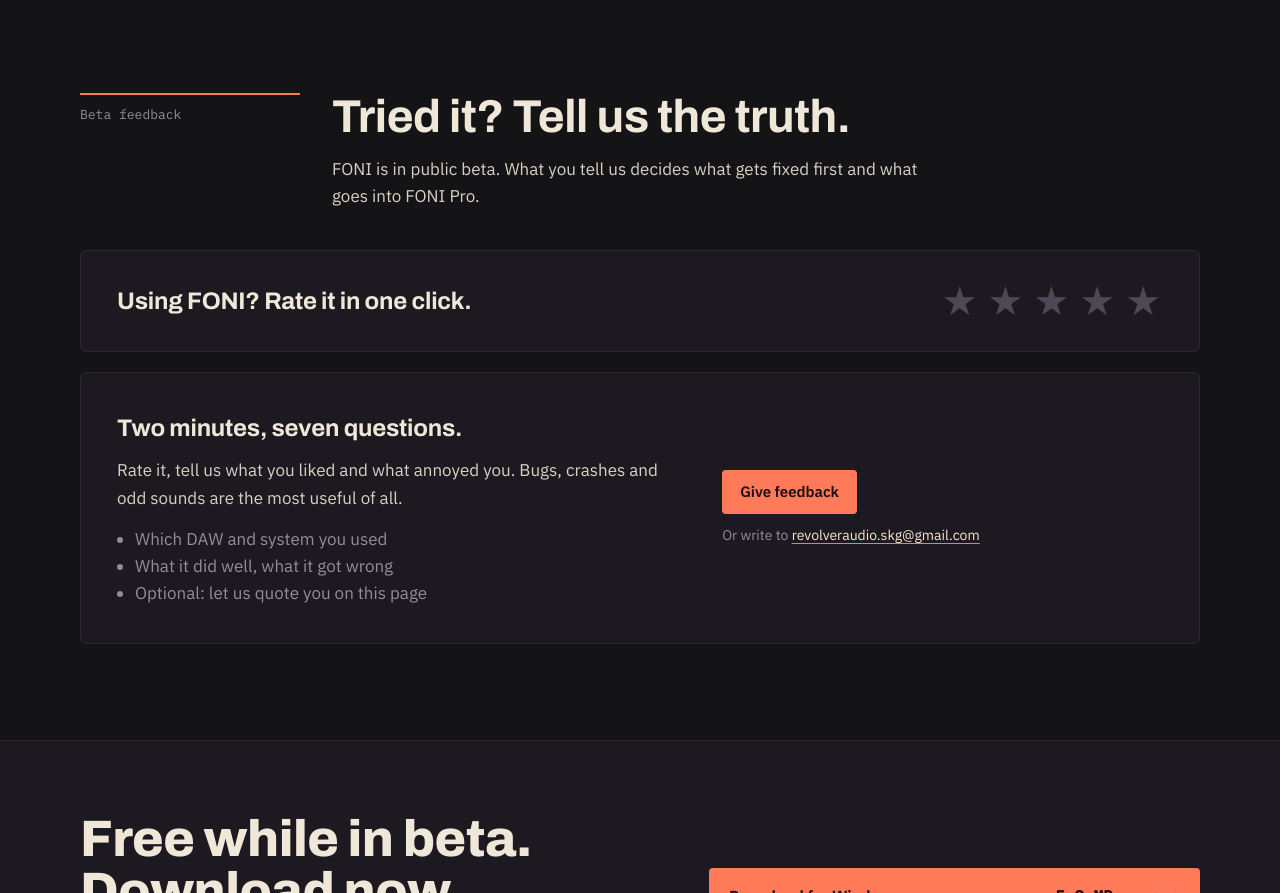
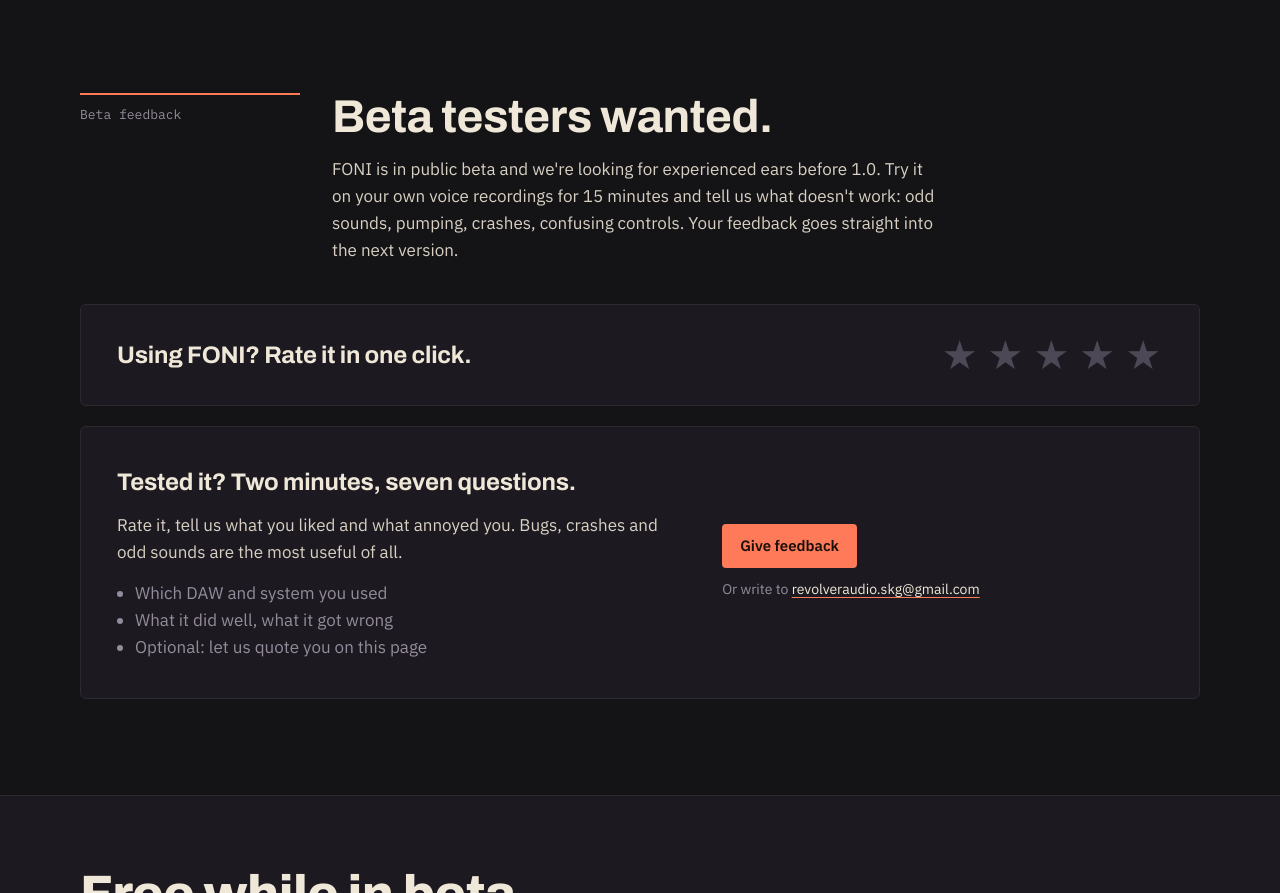
Before and after one commit to revolver-audio/foni-plugin, a plain HTML site: page index.html in a window 1280 px wide. Shown: the part 5591-6484 px from the top of the page. Drawn offline with Linux system fonts and the light colour scheme.

Commit message:
Feedback section: call for beta testers
Co-Authored-By: Claude Opus 5.5 <noreply@anthropic.com>
Claude-Session: https://claude.ai/code/session_01YBXmAiyJ9apAdZFt19UJ4j

```diff
--- a/index.html
+++ b/index.html
@@ -421,8 +421,8 @@ footer .wrap { display: flex; flex-wrap: wrap; gap: 16px 32px; justify-content:
       <div class="sec-head">
         <div class="tick">Beta feedback</div>
         <div>
-          <h2>Tried it? Tell us the truth.</h2>
-          <p>FONI is in public beta. What you tell us decides what gets fixed first and what goes into FONI Pro.</p>
+          <h2>Beta testers wanted.</h2>
+          <p>FONI is in public beta and we're looking for experienced ears before 1.0. Try it on your own voice recordings for 15 minutes and tell us what doesn't work: odd sounds, pumping, crashes, confusing controls. Your feedback goes straight into the next version.</p>
         </div>
       </div>
       <div class="rate" id="rate">
@@ -438,7 +438,7 @@ footer .wrap { display: flex; flex-wrap: wrap; gap: 16px 32px; justify-content:
       </div>
       <div class="fb">
         <div>
-          <h3>Two minutes, seven questions.</h3>
+          <h3>Tested it? Two minutes, seven questions.</h3>
           <p>Rate it, tell us what you liked and what annoyed you. Bugs, crashes and odd sounds are the most useful of all.</p>
           <ul>
             <li>Which DAW and system you used</li>
```
